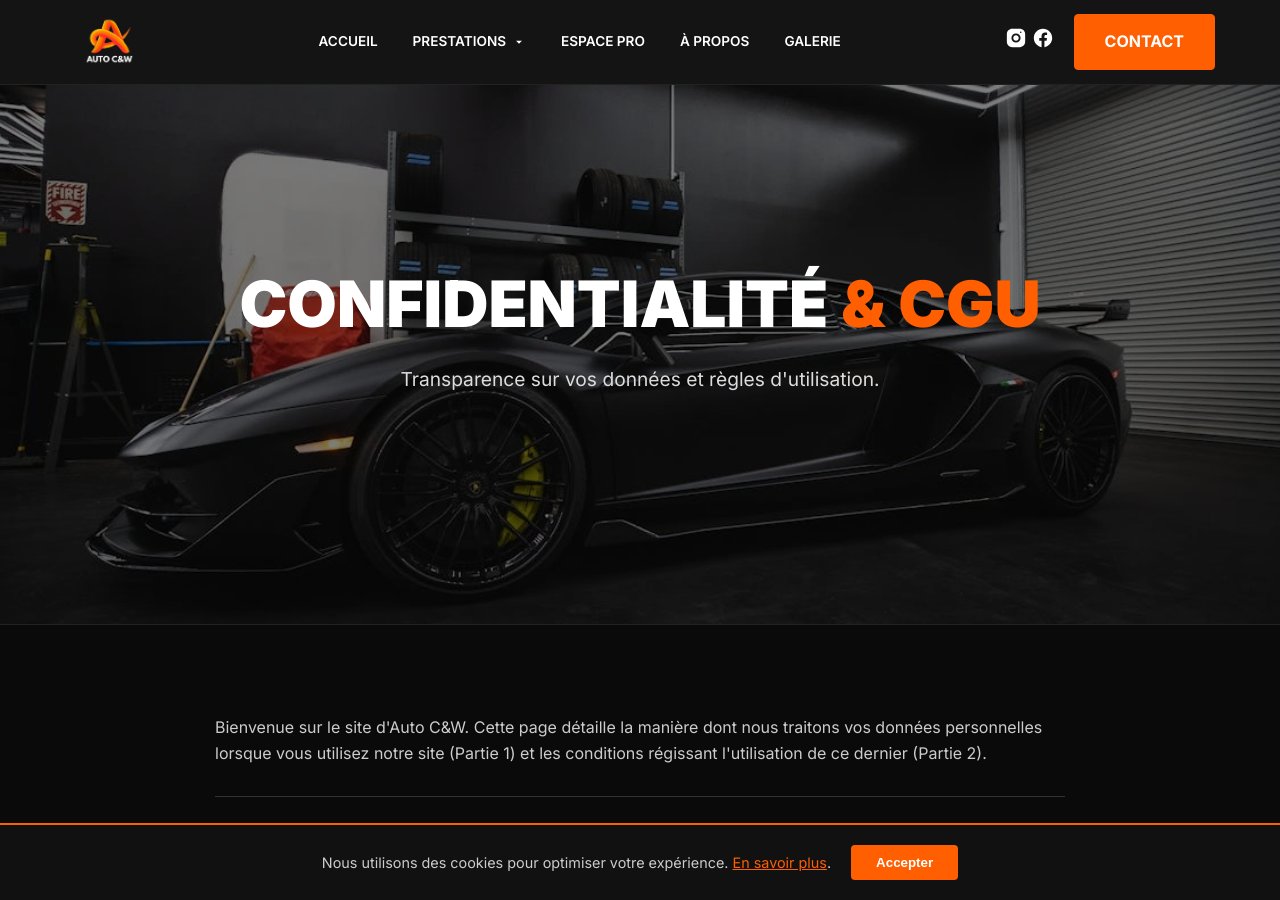
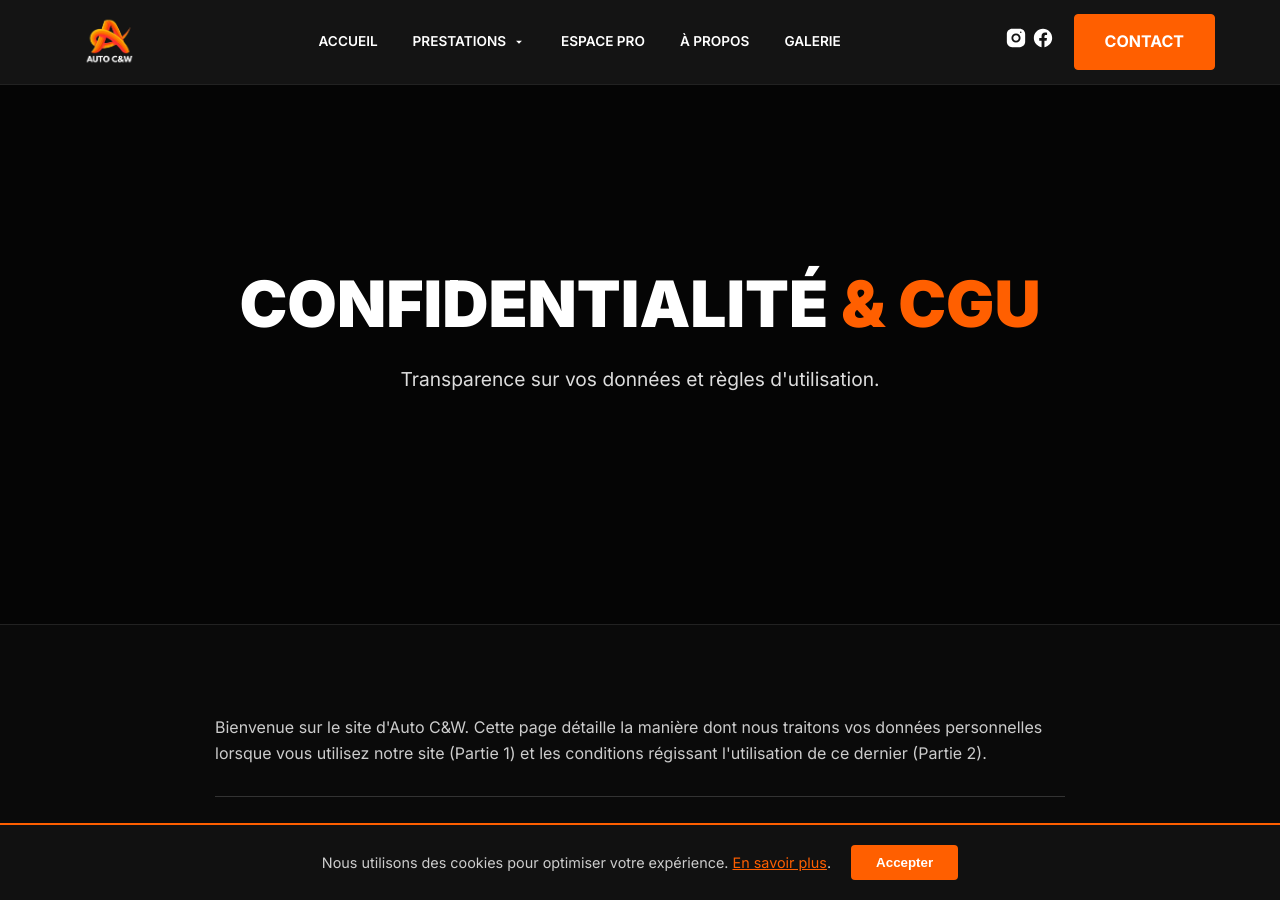
Before and after one commit to DuvalDVL/autocw, a Jekyll site: the page built from politique-de-confidentialite/index.html, in a window 1280 px wide and 900 px high. Built offline with Jekyll 4.4.1, drawn with Linux system fonts in a browser that asks for light colours.

Commit message:
Update index.html

```diff
--- a/politique-de-confidentialite/index.html
+++ b/politique-de-confidentialite/index.html
@@ -7,7 +7,6 @@
 
 <section class="hero-subpage">
   <div class="hero-overlay"></div>
-  <img src="{{ site.baseurl }}{{ page.hero_image }}" alt="Confidentialité et CGU" class="hero-bg" fetchpriority="high">
   <div class="container hero-content">
     <h1>CONFIDENTIALITÉ <span class="text-orange">& CGU</span></h1>
     <p>Transparence sur vos données et règles d'utilisation.</p>
```
